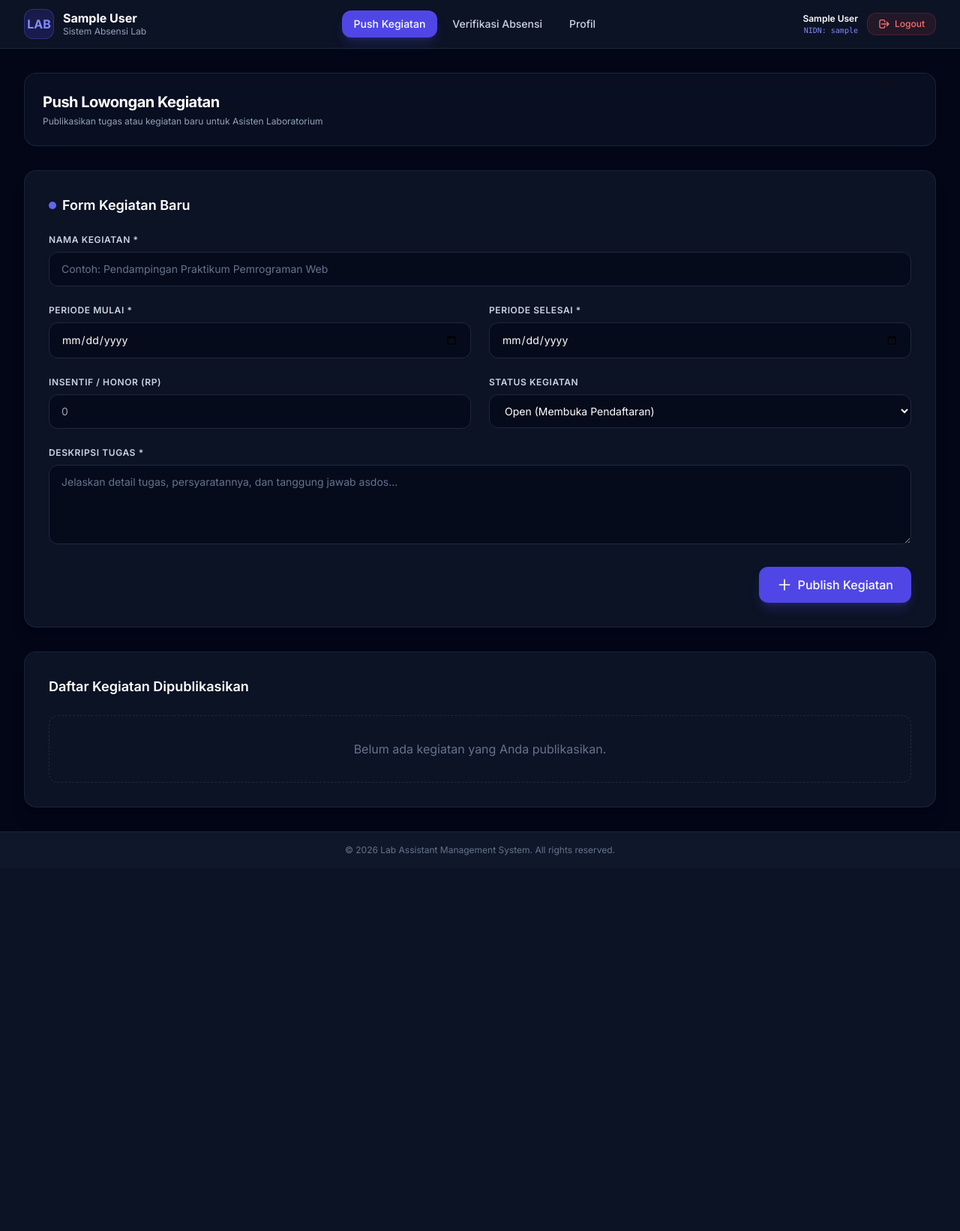
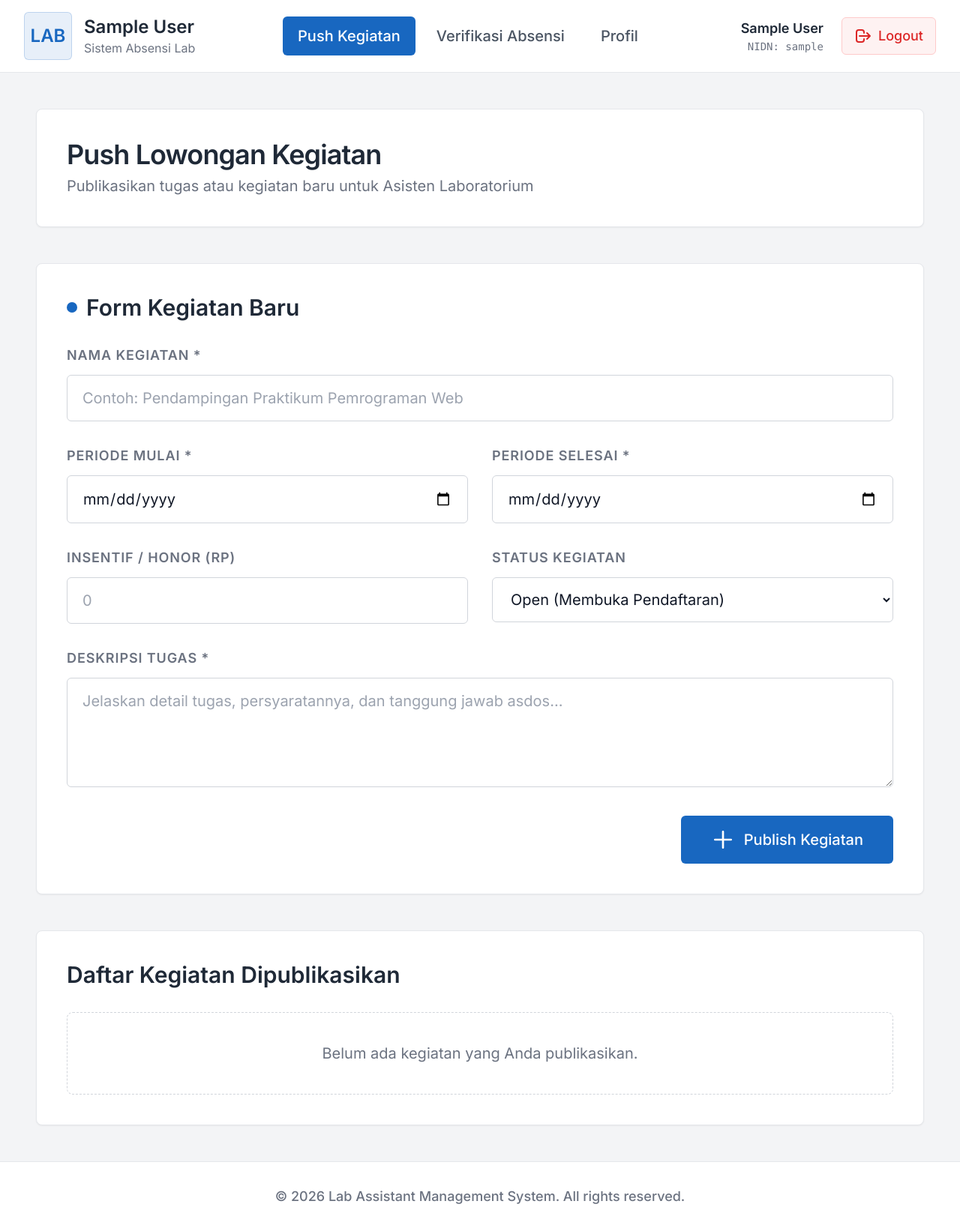
Before and after one commit to Adityaa1404/absensi_lab, a PHP site: page /modules/dosen/kegiatan_push.php in a window 1280 px wide. Shown: the whole page at 75% size. Before the commit the page ends 1141 px from the top, so only its background shows below. Run offline with PHP 8.4, Linux system fonts and the light colour scheme; the visitor is signed in with stand-in values (Sample User, id 1); data that the repository does not hold is empty; some libraries are stand-ins or nearby versions.

Commit message:
rubah ui ux jadi ilmu2. sama gedein teks ama konten dikit

```diff
--- a/includes/footer.php
+++ b/includes/footer.php
@@ -1,7 +1,7 @@
     </main>
 
-    <footer class="bg-slate-900 border-t border-slate-800/80 py-4 mt-auto">
-        <div class="max-w-7xl mx-auto px-4 text-center text-xs text-slate-500">
+    <footer class="bg-white border-t border-gray-200 py-6 md:py-8 mt-auto">
+        <div class="max-w-7xl mx-auto px-4 text-center text-sm md:text-lg text-gray-500 font-medium">
             &copy; <?= date('Y') ?> Lab Assistant Management System. All rights reserved.
         </div>
     </footer>
--- a/includes/header_dosen.php
+++ b/includes/header_dosen.php
@@ -18,47 +18,47 @@ $current_page = basename($_SERVER['PHP_SELF']);
     <script src="https://cdn.tailwindcss.com"></script>
     <link rel="preconnect" href="https://fonts.googleapis.com">
     <link rel="preconnect" href="https://fonts.gstatic.com" crossorigin>
-    <link href="https://fonts.googleapis.com/css2?family=Inter:wght@300;400;500;600;700&display=swap" rel="stylesheet">
+    <link href="https://fonts.googleapis.com/css2?family=Inter:wght@400;500;600&display=swap" rel="stylesheet">
     <style>
-        body { font-family: 'Inter', sans-serif; }
+        body { font-family: 'Inter', sans-serif; background-color: #f3f4f6; }
     </style>
 </head>
-<body class="bg-slate-950 text-slate-100 min-h-screen flex flex-col">
+<body class="min-h-screen flex flex-col">
     <!-- Header / Navbar -->
-    <header class="bg-slate-900/80 backdrop-blur-md border-b border-slate-800 sticky top-0 z-50">
-        <div class="max-w-7xl mx-auto px-4 sm:px-6 lg:px-8 flex items-center justify-between h-16">
+    <header class="bg-white border-b border-gray-200 sticky top-0 z-50">
+        <div class="max-w-7xl mx-auto px-4 sm:px-6 lg:px-8 flex items-center justify-between h-20 md:h-24">
             <!-- Brand / Logo -->
-            <div class="flex items-center gap-3">
-                <div class="w-10 h-10 rounded-xl bg-indigo-600/20 border border-indigo-500/30 flex items-center justify-center text-indigo-400 font-bold shadow-inner">
+            <div class="flex items-center gap-3 md:gap-4">
+                <div class="w-12 h-12 md:w-16 md:h-16 rounded-md bg-[#1867c0]/10 border border-[#1867c0]/20 flex items-center justify-center text-[#1867c0] font-bold text-lg md:text-2xl">
                     LAB
                 </div>
                 <div>
-                    <h1 class="text-base font-bold text-white leading-tight"><?= htmlspecialchars($_SESSION['nama']) ?></h1>
-                    <p class="text-xs text-slate-400">Sistem Absensi Lab</p>
+                    <h1 class="text-lg sm:text-xl md:text-2xl font-bold text-gray-800 leading-tight"><?= htmlspecialchars($_SESSION['nama']) ?></h1>
+                    <p class="text-sm md:text-base text-gray-500">Sistem Absensi Lab</p>
                 </div>
             </div>
 
             <!-- Navigation Links -->
-            <nav class="hidden md:flex items-center gap-1">
-                <a href="kegiatan_push.php" class="px-4 py-2 rounded-xl text-sm font-medium transition duration-200 <?= $current_page === 'kegiatan_push.php' ? 'bg-indigo-600 text-white shadow-lg shadow-indigo-600/25' : 'text-slate-300 hover:text-white hover:bg-slate-800/60' ?>">
+            <nav class="hidden md:flex items-center gap-2">
+                <a href="kegiatan_push.php" class="px-5 py-3 rounded-md text-base md:text-xl font-medium transition duration-200 <?= $current_page === 'kegiatan_push.php' ? 'bg-[#1867c0] text-white' : 'text-gray-600 hover:text-gray-900 hover:bg-gray-100' ?>">
                     Push Kegiatan
                 </a>
-                <a href="verifikasi.php" class="px-4 py-2 rounded-xl text-sm font-medium transition duration-200 <?= $current_page === 'verifikasi.php' ? 'bg-indigo-600 text-white shadow-lg shadow-indigo-600/25' : 'text-slate-300 hover:text-white hover:bg-slate-800/60' ?>">
+                <a href="verifikasi.php" class="px-5 py-3 rounded-md text-base md:text-xl font-medium transition duration-200 <?= $current_page === 'verifikasi.php' ? 'bg-[#1867c0] text-white' : 'text-gray-600 hover:text-gray-900 hover:bg-gray-100' ?>">
                     Verifikasi Absensi
                 </a>
-                <a href="profil.php" class="px-4 py-2 rounded-xl text-sm font-medium transition duration-200 <?= $current_page === 'profil.php' ? 'bg-indigo-600 text-white shadow-lg shadow-indigo-600/25' : 'text-slate-300 hover:text-white hover:bg-slate-800/60' ?>">
+                <a href="profil.php" class="px-5 py-3 rounded-md text-base md:text-xl font-medium transition duration-200 <?= $current_page === 'profil.php' ? 'bg-[#1867c0] text-white' : 'text-gray-600 hover:text-gray-900 hover:bg-gray-100' ?>">
                     Profil
                 </a>
             </nav>
 
             <!-- User Info & Logout -->
-            <div class="flex items-center gap-3">
+            <div class="flex items-center gap-4 md:gap-6">
                 <div class="hidden sm:block text-right">
-                    <p class="text-xs font-semibold text-white"><?= htmlspecialchars($_SESSION['nama'] ?? 'Dosen') ?></p>
-                    <p class="text-[10px] text-indigo-400 font-mono">NIDN: <?= htmlspecialchars($_SESSION['username'] ?? '-') ?></p>
+                    <p class="text-sm md:text-lg font-semibold text-gray-800"><?= htmlspecialchars($_SESSION['nama'] ?? 'Dosen') ?></p>
+                    <p class="text-xs md:text-sm text-gray-500 font-mono">NIDN: <?= htmlspecialchars($_SESSION['username'] ?? '-') ?></p>
                 </div>
-                <a href="../auth/logout.php" class="px-3.5 py-1.5 rounded-xl bg-red-500/10 border border-red-500/20 text-red-400 text-xs font-medium hover:bg-red-500/20 transition duration-200 flex items-center gap-1.5">
-                    <svg class="w-4 h-4" fill="none" stroke="currentColor" viewBox="0 0 24 24">
+                <a href="../auth/logout.php" class="px-4 py-2.5 rounded-md bg-red-50 border border-red-200 text-red-600 text-sm md:text-lg font-medium hover:bg-red-100 transition duration-200 flex items-center gap-2">
+                    <svg class="w-5 h-5 md:w-6 md:h-6" fill="none" stroke="currentColor" viewBox="0 0 24 24">
                         <path stroke-linecap="round" stroke-linejoin="round" stroke-width="2" d="M17 16l4-4m0 0l-4-4m4 4H7m6 4v1a3 3 0 01-3 3H6a3 3 0 01-3-3V7a3 3 0 013-3h4a3 3 0 013 3v1"/>
                     </svg>
                     Logout
@@ -67,11 +67,11 @@ $current_page = basename($_SERVER['PHP_SELF']);
         </div>
 
         <!-- Mobile Navigation Menu -->
-        <div class="md:hidden border-t border-slate-800 px-4 py-2 flex items-center justify-around bg-slate-900/90">
-            <a href="kegiatan_push.php" class="px-3 py-1.5 rounded-lg text-xs font-medium <?= $current_page === 'kegiatan_push.php' ? 'bg-indigo-600 text-white' : 'text-slate-300' ?>">Kegiatan</a>
-            <a href="verifikasi.php" class="px-3 py-1.5 rounded-lg text-xs font-medium <?= $current_page === 'verifikasi.php' ? 'bg-indigo-600 text-white' : 'text-slate-300' ?>">Verifikasi</a>
-            <a href="profil.php" class="px-3 py-1.5 rounded-lg text-xs font-medium <?= $current_page === 'profil.php' ? 'bg-indigo-600 text-white' : 'text-slate-300' ?>">Profil</a>
+        <div class="md:hidden border-t border-gray-200 px-4 py-3 flex items-center justify-around bg-white">
+            <a href="kegiatan_push.php" class="px-4 py-2 rounded-md text-sm sm:text-base font-medium <?= $current_page === 'kegiatan_push.php' ? 'bg-[#1867c0] text-white' : 'text-gray-600' ?>">Kegiatan</a>
+            <a href="verifikasi.php" class="px-4 py-2 rounded-md text-sm sm:text-base font-medium <?= $current_page === 'verifikasi.php' ? 'bg-[#1867c0] text-white' : 'text-gray-600' ?>">Verifikasi</a>
+            <a href="profil.php" class="px-4 py-2 rounded-md text-sm sm:text-base font-medium <?= $current_page === 'profil.php' ? 'bg-[#1867c0] text-white' : 'text-gray-600' ?>">Profil</a>
         </div>
     </header>
 
-    <main class="flex-1 max-w-7xl w-full mx-auto p-4 sm:p-6 lg:p-8">
+    <main class="flex-1 max-w-7xl w-full mx-auto p-6 sm:p-8 lg:p-12">
--- a/modules/dosen/kegiatan_push.php
+++ b/modules/dosen/kegiatan_push.php
@@ -58,19 +58,19 @@ try {
 }
 ?>
 
-<div class="space-y-8">
+<div class="space-y-8 md:space-y-12">
     <!-- Header Page -->
-    <div class="flex flex-col sm:flex-row sm:items-center sm:justify-between gap-4 bg-slate-900/60 border border-slate-800/80 p-6 rounded-2xl backdrop-blur-xl">
+    <div class="flex flex-col sm:flex-row sm:items-center sm:justify-between gap-4 bg-white border border-gray-200 p-6 sm:p-8 md:p-10 rounded-lg shadow-sm">
         <div>
-            <h2 class="text-xl font-bold text-white tracking-tight">Push Lowongan Kegiatan</h2>
-            <p class="text-xs text-slate-400 mt-1">Publikasikan tugas atau kegiatan baru untuk Asisten Laboratorium</p>
+            <h2 class="text-2xl sm:text-3xl md:text-4xl font-bold text-gray-800 tracking-tight">Push Lowongan Kegiatan</h2>
+            <p class="text-sm sm:text-base md:text-xl text-gray-500 mt-2">Publikasikan tugas atau kegiatan baru untuk Asisten Laboratorium</p>
         </div>
     </div>
 
     <!-- Alert Notifications -->
     <?php if (!empty($error)): ?>
-        <div class="p-4 rounded-xl bg-red-500/10 border border-red-500/20 text-red-400 text-sm flex items-start gap-3">
-            <svg class="w-5 h-5 text-red-400 shrink-0 mt-0.5" fill="none" stroke="currentColor" viewBox="0 0 24 24">
+        <div class="p-5 md:p-6 rounded-lg bg-red-50 border border-red-200 text-red-600 text-base sm:text-lg md:text-xl flex items-start gap-4">
+            <svg class="w-6 h-6 md:w-8 md:h-8 text-red-500 shrink-0 mt-0.5" fill="none" stroke="currentColor" viewBox="0 0 24 24">
                 <path stroke-linecap="round" stroke-linejoin="round" stroke-width="2" d="M12 8v4m0 4h.01M21 12a9 9 0 11-18 0 9 9 0 0118 0z"/>
             </svg>
             <span><?= htmlspecialchars($error) ?></span>
@@ -78,8 +78,8 @@ try {
     <?php endif; ?>
 
     <?php if (!empty($success)): ?>
-        <div class="p-4 rounded-xl bg-emerald-500/10 border border-emerald-500/20 text-emerald-400 text-sm flex items-start gap-3">
-            <svg class="w-5 h-5 text-emerald-400 shrink-0 mt-0.5" fill="none" stroke="currentColor" viewBox="0 0 24 24">
+        <div class="p-5 md:p-6 rounded-lg bg-emerald-50 border border-emerald-200 text-emerald-600 text-base sm:text-lg md:text-xl flex items-start gap-4">
+            <svg class="w-6 h-6 md:w-8 md:h-8 text-emerald-500 shrink-0 mt-0.5" fill="none" stroke="currentColor" viewBox="0 0 24 24">
                 <path stroke-linecap="round" stroke-linejoin="round" stroke-width="2" d="M5 13l4 4L19 7"/>
             </svg>
             <span><?= htmlspecialchars($success) ?></span>
@@ -87,49 +87,49 @@ try {
     <?php endif; ?>
 
     <!-- Form Push Kegiatan -->
-    <div class="bg-slate-900/80 border border-slate-800/80 rounded-2xl p-6 sm:p-8 shadow-xl">
-        <h3 class="text-lg font-semibold text-white mb-6 flex items-center gap-2">
-            <span class="w-2.5 h-2.5 rounded-full bg-indigo-500"></span>
+    <div class="bg-white border border-gray-200 rounded-lg p-6 sm:p-8 md:p-10 shadow-sm">
+        <h3 class="text-xl sm:text-2xl md:text-3xl font-bold text-gray-800 mb-8 flex items-center gap-3">
+            <span class="w-3.5 h-3.5 rounded-full bg-[#1867c0]"></span>
             Form Kegiatan Baru
         </h3>
 
-        <form method="POST" action="" class="space-y-6">
+        <form method="POST" action="" class="space-y-8">
             <input type="hidden" name="action" value="add">
 
-            <div class="grid grid-cols-1 md:grid-cols-2 gap-6">
+            <div class="grid grid-cols-1 md:grid-cols-2 gap-8">
                 <!-- Nama Kegiatan -->
                 <div class="md:col-span-2">
-                    <label class="block text-xs font-semibold uppercase tracking-wider text-slate-300 mb-2">Nama Kegiatan *</label>
+                    <label class="block text-sm sm:text-base md:text-lg font-bold uppercase tracking-wider text-gray-500 mb-3">Nama Kegiatan *</label>
                     <input type="text" name="nama_kegiatan" required
-                           class="w-full bg-slate-950/60 border border-slate-800 rounded-xl px-4 py-3 text-sm text-white placeholder-slate-500 focus:outline-none focus:border-indigo-500 focus:ring-1 focus:ring-indigo-500 transition duration-200"
+                           class="w-full bg-white border border-gray-300 rounded-md px-5 py-3.5 sm:py-4 text-base sm:text-lg md:text-xl text-gray-900 placeholder-gray-400 focus:outline-none focus:border-[#1867c0] focus:ring-2 focus:ring-[#1867c0] transition duration-200"
                            placeholder="Contoh: Pendampingan Praktikum Pemrograman Web">
                 </div>
 
                 <!-- Periode Mulai -->
                 <div>
-                    <label class="block text-xs font-semibold uppercase tracking-wider text-slate-300 mb-2">Periode Mulai *</label>
+                    <label class="block text-sm sm:text-base md:text-lg font-bold uppercase tracking-wider text-gray-500 mb-3">Periode Mulai *</label>
                     <input type="date" name="periode_mulai" required
-                           class="w-full bg-slate-950/60 border border-slate-800 rounded-xl px-4 py-3 text-sm text-white focus:outline-none focus:border-indigo-500 focus:ring-1 focus:ring-indigo-500 transition duration-200">
+                           class="w-full bg-white border border-gray-300 rounded-md px-5 py-3.5 sm:py-4 text-base sm:text-lg md:text-xl text-gray-900 focus:outline-none focus:border-[#1867c0] focus:ring-2 focus:ring-[#1867c0] transition duration-200">
                 </div>
 
                 <!-- Periode Selesai -->
                 <div>
-                    <label class="block text-xs font-semibold uppercase tracking-wider text-slate-300 mb-2">Periode Selesai *</label>
+                    <label class="block text-sm sm:text-base md:text-lg font-bold uppercase tracking-wider text-gray-500 mb-3">Periode Selesai *</label>
                     <input type="date" name="periode_selesai" required
-                           class="w-full bg-slate-950/60 border border-slate-800 rounded-xl px-4 py-3 text-sm text-white focus:outline-none focus:border-indigo-500 focus:ring-1 focus:ring-indigo-500 transition duration-200">
+                           class="w-full bg-white border border-gray-300 rounded-md px-5 py-3.5 sm:py-4 text-base sm:text-lg md:text-xl text-gray-900 focus:outline-none focus:border-[#1867c0] focus:ring-2 focus:ring-[#1867c0] transition duration-200">
                 </div>
 
                 <!-- Insentif -->
                 <div>
-                    <label class="block text-xs font-semibold uppercase tracking-wider text-slate-300 mb-2">Insentif / Honor (Rp)</label>
+                    <label class="block text-sm sm:text-base md:text-lg font-bold uppercase tracking-wider text-gray-500 mb-3">Insentif / Honor (Rp)</label>
                     <input type="number" name="insentif" min="0" placeholder="0"
-                           class="w-full bg-slate-950/60 border border-slate-800 rounded-xl px-4 py-3 text-sm text-white focus:outline-none focus:border-indigo-500 focus:ring-1 focus:ring-indigo-500 transition duration-200">
+                           class="w-full bg-white border border-gray-300 rounded-md px-5 py-3.5 sm:py-4 text-base sm:text-lg md:text-xl text-gray-900 focus:outline-none focus:border-[#1867c0] focus:ring-2 focus:ring-[#1867c0] transition duration-200">
                 </div>
 
                 <!-- Status -->
                 <div>
-                    <label class="block text-xs font-semibold uppercase tracking-wider text-slate-300 mb-2">Status Kegiatan</label>
-                    <select name="status" class="w-full bg-slate-950/60 border border-slate-800 rounded-xl px-4 py-3 text-sm text-white focus:outline-none focus:border-indigo-500 focus:ring-1 focus:ring-indigo-500 transition duration-200">
+                    <label class="block text-sm sm:text-base md:text-lg font-bold uppercase tracking-wider text-gray-500 mb-3">Status Kegiatan</label>
+                    <select name="status" class="w-full bg-white border border-gray-300 rounded-md px-5 py-3.5 sm:py-4 text-base sm:text-lg md:text-xl text-gray-900 focus:outline-none focus:border-[#1867c0] focus:ring-2 focus:ring-[#1867c0] transition duration-200">
                         <option value="open">Open (Membuka Pendaftaran)</option>
                         <option value="closed">Closed (Tutup)</option>
                     </select>
@@ -137,16 +137,16 @@ try {
 
                 <!-- Deskripsi Tugas -->
                 <div class="md:col-span-2">
-                    <label class="block text-xs font-semibold uppercase tracking-wider text-slate-300 mb-2">Deskripsi Tugas *</label>
+                    <label class="block text-sm sm:text-base md:text-lg font-bold uppercase tracking-wider text-gray-500 mb-3">Deskripsi Tugas *</label>
                     <textarea name="deskripsi_tugas" rows="4" required
-                              class="w-full bg-slate-950/60 border border-slate-800 rounded-xl px-4 py-3 text-sm text-white placeholder-slate-500 focus:outline-none focus:border-indigo-500 focus:ring-1 focus:ring-indigo-500 transition duration-200"
+                              class="w-full bg-white border border-gray-300 rounded-md px-5 py-3.5 sm:py-4 text-base sm:text-lg md:text-xl text-gray-900 placeholder-gray-400 focus:outline-none focus:border-[#1867c0] focus:ring-2 focus:ring-[#1867c0] transition duration-200"
                               placeholder="Jelaskan detail tugas, persyaratannya, dan tanggung jawab asdos..."></textarea>
                 </div>
             </div>
 
             <div class="flex justify-end">
-                <button type="submit" class="bg-indigo-600 hover:bg-indigo-500 text-white font-medium py-3 px-6 rounded-xl shadow-lg shadow-indigo-600/25 transition duration-200 flex items-center gap-2">
-                    <svg class="w-5 h-5" fill="none" stroke="currentColor" viewBox="0 0 24 24">
+                <button type="submit" class="bg-[#1867c0] hover:bg-[#1355a1] text-white font-medium py-3.5 px-8 sm:py-4 sm:px-10 rounded-md text-base sm:text-lg md:text-xl transition duration-200 flex items-center gap-3">
+                    <svg class="w-6 h-6 md:w-8 md:h-8" fill="none" stroke="currentColor" viewBox="0 0 24 24">
                         <path stroke-linecap="round" stroke-linejoin="round" stroke-width="2" d="M12 4v16m8-8H4"/>
                     </svg>
                     <span>Publish Kegiatan</span>
@@ -156,47 +156,47 @@ try {
     </div>
 
     <!-- Daftar Kegiatan Yang Pernah Dipublish -->
-    <div class="bg-slate-900/80 border border-slate-800/80 rounded-2xl p-6 sm:p-8 shadow-xl">
-        <h3 class="text-lg font-semibold text-white mb-6">Daftar Kegiatan Dipublikasikan</h3>
+    <div class="bg-white border border-gray-200 rounded-lg p-6 sm:p-8 md:p-10 shadow-sm">
+        <h3 class="text-xl sm:text-2xl md:text-3xl font-bold text-gray-800 mb-8">Daftar Kegiatan Dipublikasikan</h3>
 
         <?php if (empty($kegiatan_list)): ?>
-            <div class="p-8 text-center text-slate-500 border border-dashed border-slate-800 rounded-xl">
+            <div class="p-10 text-center text-gray-500 border border-dashed border-gray-300 rounded-lg text-base sm:text-lg md:text-xl">
                 Belum ada kegiatan yang Anda publikasikan.
             </div>
         <?php else: ?>
             <div class="overflow-x-auto">
-                <table class="w-full text-left text-sm text-slate-300">
-                    <thead class="bg-slate-950 text-xs font-semibold uppercase tracking-wider text-slate-400 border-b border-slate-800">
+                <table class="w-full text-left text-base sm:text-lg md:text-xl text-gray-700 border-collapse">
+                    <thead class="bg-gray-50 text-sm sm:text-base md:text-lg font-bold uppercase tracking-wider text-gray-500 border-b border-gray-200">
                         <tr>
-                            <th class="p-4">Nama Kegiatan</th>
-                            <th class="p-4">Periode</th>
-                            <th class="p-4">Insentif</th>
-                            <th class="p-4">Status</th>
-                            <th class="p-4 text-center">Aksi</th>
+                            <th class="p-5">Nama Kegiatan</th>
+                            <th class="p-5">Periode</th>
+                            <th class="p-5">Insentif</th>
+                            <th class="p-5">Status</th>
+                            <th class="p-5 text-center">Aksi</th>
                         </tr>
                     </thead>
-                    <tbody class="divide-y divide-slate-800/60">
+                    <tbody class="divide-y divide-gray-200">
                         <?php foreach ($kegiatan_list as $row): ?>
-                            <tr class="hover:bg-slate-800/30 transition">
-                                <td class="p-4 font-medium text-white">
+                            <tr class="hover:bg-gray-50 transition">
+                                <td class="p-5 font-bold text-gray-800">
                                     <?= htmlspecialchars($row['nama_kegiatan']) ?>
-                                    <p class="text-xs text-slate-400 truncate max-w-xs mt-0.5"><?= htmlspecialchars($row['deskripsi_tugas']) ?></p>
+                                    <p class="text-sm sm:text-base text-gray-500 font-normal truncate max-w-xs mt-1"><?= htmlspecialchars($row['deskripsi_tugas']) ?></p>
                                 </td>
-                                <td class="p-4 whitespace-nowrap text-xs text-slate-400">
+                                <td class="p-5 whitespace-nowrap text-sm sm:text-base md:text-lg text-gray-500">
                                     <?= date('d M Y', strtotime($row['periode_mulai'])) ?> - <?= date('d M Y', strtotime($row['periode_selesai'])) ?>
                                 </td>
-                                <td class="p-4 whitespace-nowrap font-mono text-xs text-indigo-400">
+                                <td class="p-5 whitespace-nowrap font-mono text-base sm:text-lg md:text-xl text-[#1867c0] font-semibold">
                                     Rp <?= is_numeric($row['insentif']) ? number_format($row['insentif'], 0, ',', '.') : htmlspecialchars($row['insentif']) ?>
                                 </td>
-                                <td class="p-4 whitespace-nowrap">
-                                    <span class="px-2.5 py-1 rounded-full text-[10px] font-semibold uppercase tracking-wider <?= $row['status'] === 'open' ? 'bg-emerald-500/10 text-emerald-400 border border-emerald-500/20' : 'bg-slate-700/40 text-slate-400' ?>">
+                                <td class="p-5 whitespace-nowrap">
+                                    <span class="px-4 py-1.5 rounded-full text-xs sm:text-sm md:text-base font-bold uppercase tracking-wider border <?= $row['status'] === 'open' ? 'bg-emerald-50 text-emerald-600 border-emerald-200' : 'bg-gray-100 text-gray-600 border-gray-200' ?>">
                                         <?= htmlspecialchars($row['status']) ?>
                                     </span>
                                 </td>
-                                <td class="p-4 text-center whitespace-nowrap">
+                                <td class="p-5 text-center whitespace-nowrap">
                                     <a href="?delete=<?= $row['id_kegiatan'] ?>"
                                        onclick="return confirm('Yakin ingin menghapus kegiatan ini?')"
-                                       class="px-3 py-1.5 rounded-lg bg-red-500/10 text-red-400 hover:bg-red-500/20 text-xs font-medium border border-red-500/20 transition">
+                                       class="px-4 py-2 rounded-md bg-red-50 text-red-600 hover:bg-red-100 text-sm sm:text-base md:text-lg font-medium border border-red-200 transition">
                                         Hapus
                                     </a>
                                 </td>
```
Also changed, not shown: modules/auth/login.php (+29 -35 lines), modules/dosen/profil.php (+28 -28 lines), modules/dosen/verifikasi.php (+48 -48 lines).
